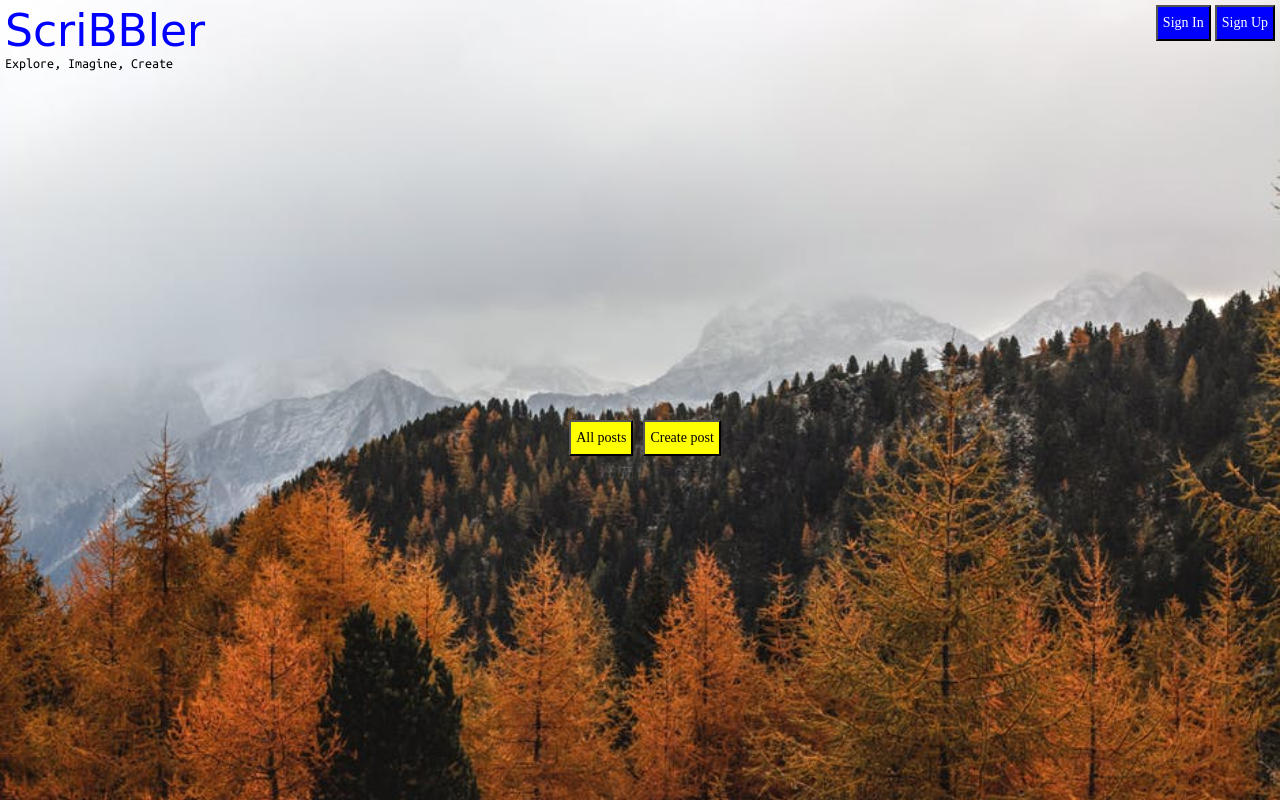
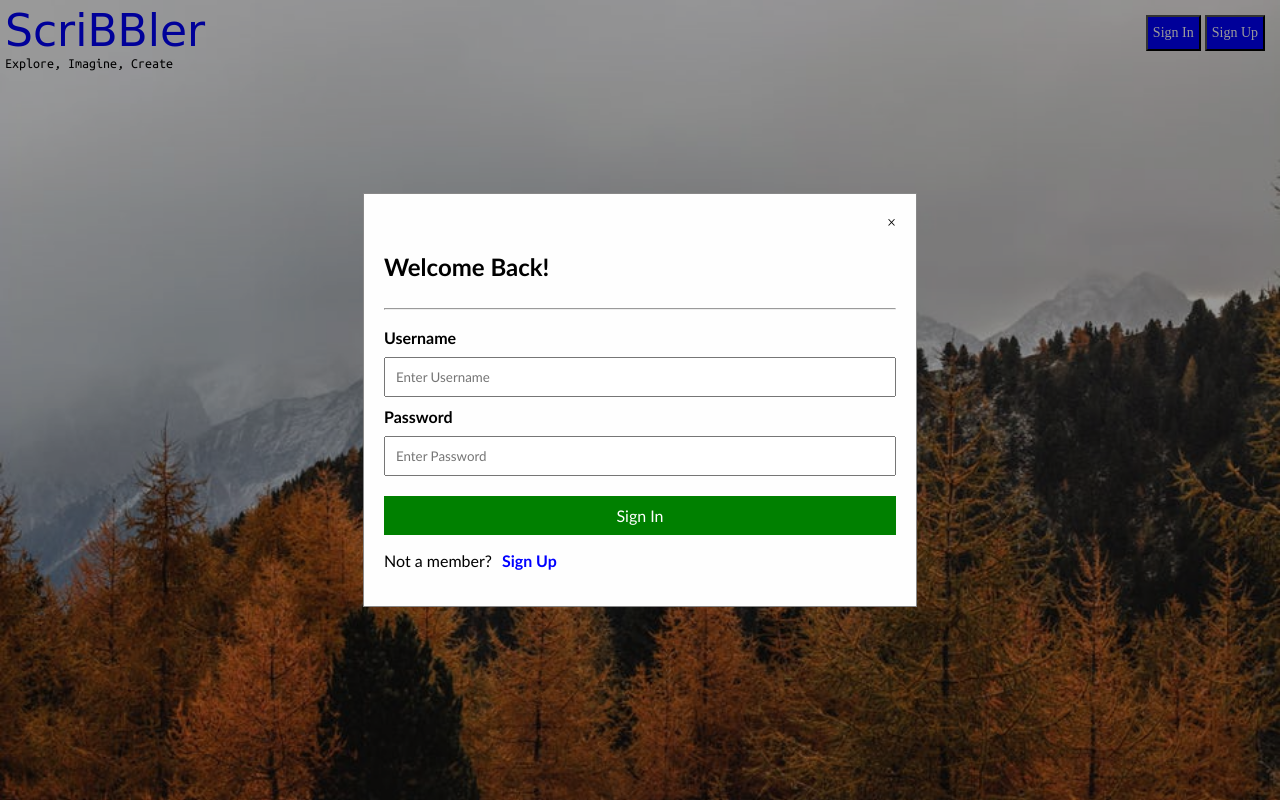
Before and after one commit to hudgeshashank/Scribbler, a plain HTML site: page index.html in a window 1280 px wide. Both pictures are taken after a click on the button "Sign In". Drawn offline with Linux system fonts and the light colour scheme; a web font is replaced by a local one.

Commit message:
adding sign in and sign up feature

```diff
--- a/index.html
+++ b/index.html
@@ -37,6 +37,59 @@
         </div>
 
     </div>
+    <div>
+        <!-- Insert code for Sign In modal here -->
+        <div class="modal" id="signin-modal">
+            <div class="modal-content">
+
+                <div class="modal-head">
+                    <span onclick="hideSignInModal()" id="close" class="close">&times;</span>
+                    <h2 class="modal-title">Welcome Back!</h2>
+                </div>
+                <hr>
+                <form>
+                    <label for="username" class="label-text">Username</label>
+                    <input type="text" id="username" placeholder="Enter Username" required>
+                    <label for="password" class="label-text">Password</label>
+                    <input type="password" id="password" placeholder="Enter Password" required>
+                    <button type="submit" onclick="signin(username, password)" class="signin-btn">Sign In</button>
+                </form>
+
+                <p class=bottom-banner>Not a member?<span onclick="hideSignInModal();showSignUpModal()" class=signup>Sign Up</span></p>
+            </div>
+        </div>
+
+    </div>
+
+    <!-- Insert code for Sign Up modal here -->
+    <div>
+        <div class="modal" id="signup-modal">
+            <div class="modal-content">
+
+                <div class="modal-head">
+                    <span onclick="hideSignUpModal()" id="close" class="close">&times;</span>
+                    <h2 class="modal-title">Get Started</h2>
+                </div>
+                <hr>
+                <form>
+                    <label for="fullname" class="label-text">Full name</label>
+                    <input type="text" id="fullname" placeholder="Enter Full Name" required>
+                    <label for="username" class="label-text">Username</label>
+                    <input type="text" id="username" placeholder="Enter Username" required>
+                    <label for="password" class="label-text">Password</label>
+                    <input type="password" id="password" placeholder="Enter Password" required>
+                    <label for="confirmpassword" class="label-text">Confirm Password</label>
+                    <input type="password" id="confirm_password" placeholder="Confirm Password" required>
+                    <button type="submit" onclick="signup(firstName,lastName, email, password, mobile)" class="signin-btn">Sign up</button>
+                </form>
+            </div>
+        </div>
+    </div>
+
+    <!-- Place all Javascript for header in this file -->
+    <script src="scripts\common.js"></script>
+    <!-- Place all Javascript for rest of the elements in this file -->
+    <script src="scripts\index.js"></script>
 </body>
 
 </html>
--- /dev/null
+++ b/scripts/common.js
@@ -0,0 +1,19 @@
+function showSignInModal(){
+    var modal = document.getElementById("signin-modal");
+    modal.style.display = "flex";
+}
+
+function hideSignInModal(){
+    var modal = document.getElementById("signin-modal");
+    modal.style.display = "none";
+}
+
+function showSignUpModal(){
+    var modal = document.getElementById("signup-modal");
+    modal.style.display = "flex";
+}
+
+function hideSignUpModal(){
+    var modal = document.getElementById("signup-modal");
+    modal.style.display = "none";
+}
--- a/styles/common.css
+++ b/styles/common.css
@@ -36,3 +36,86 @@
     font-family: 'Ubuntu Condensed';
     font-size: 14px;
 }
+.login-buttons-container{
+    padding: 10px;
+}
+
+.modal {
+    display: none;
+    position: fixed;
+    z-index: 1;
+    left: 0;
+    top: 0;
+    width: 100%;
+    height: 100%;
+    overflow: auto;
+    background-color: rgb(0,0,0);
+    background-color: rgba(0,0,0,0.4);
+    justify-content: center;
+    align-items: center;
+    color: black;
+}
+
+form {
+    display: flex;
+    flex-direction: column;
+}
+
+input {
+    padding: 10px;
+    outline: none;
+    font-family:Calibri;
+}
+
+.label-text {
+    font-weight: bold;
+    margin: 10px 0;
+    font-family:Calibri;
+}
+
+.modal-content{
+    background-color: #fefefe;
+    margin: auto;
+    padding: 20px;
+    border: 1px solid #888;
+    width: 40%;
+}
+
+.modal-head {
+    display: flex;
+    flex-direction: column;
+}
+
+.close {
+    display: flex;
+    align-self: flex-end;
+    cursor: pointer;
+}
+
+.modal-title{
+    align-self: flex-start;
+    font-family: Calibri;
+}
+
+.signin-btn {
+    background-color: green;
+    padding: 10px;
+    border: none;
+    color: #fff;
+    font-size: 16px;
+    margin-top: 20px;
+    cursor: pointer;
+    font-family: Calibri;
+}
+
+.signup{
+    color: blue;
+    font-weight: bolder;
+    margin-left: 10px;
+    cursor: pointer;
+    font-family: Calibri;
+}
+
+.bottom-banner{
+    font-family: Calibri;
+}
```
